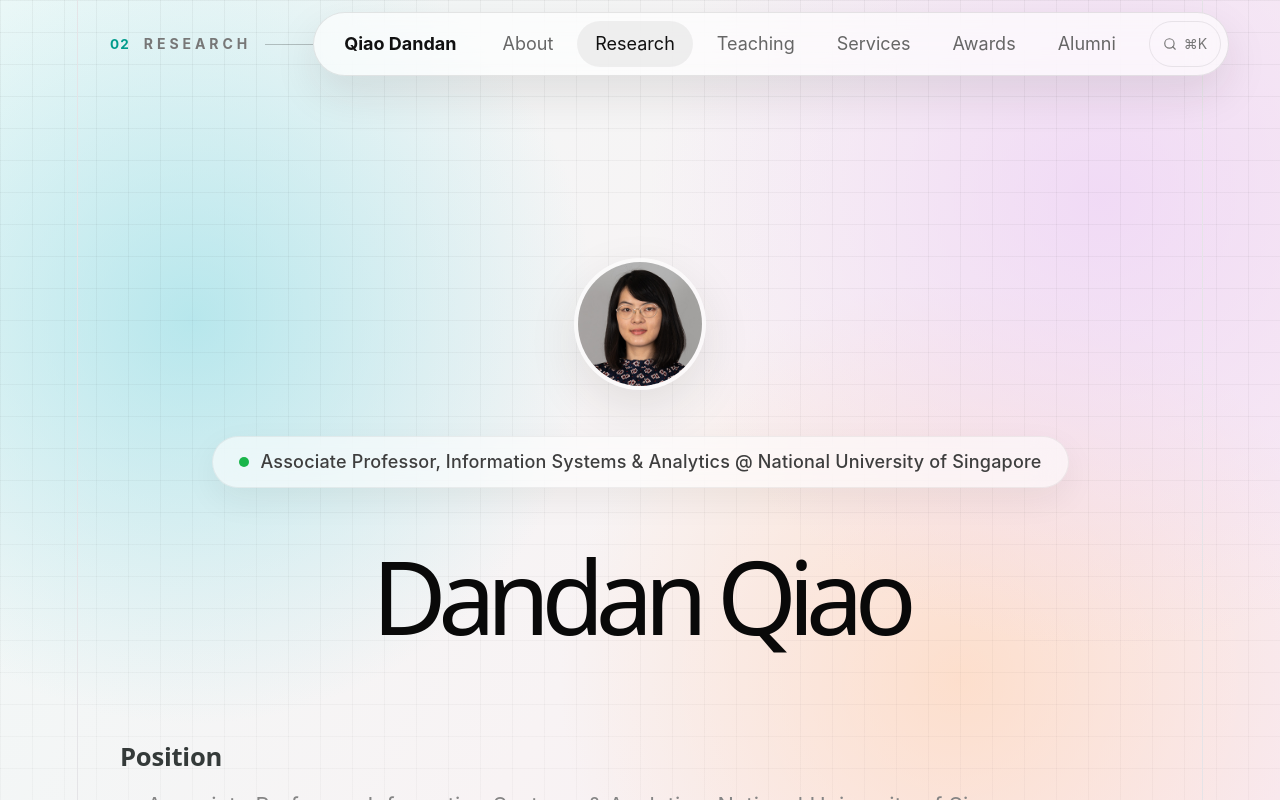
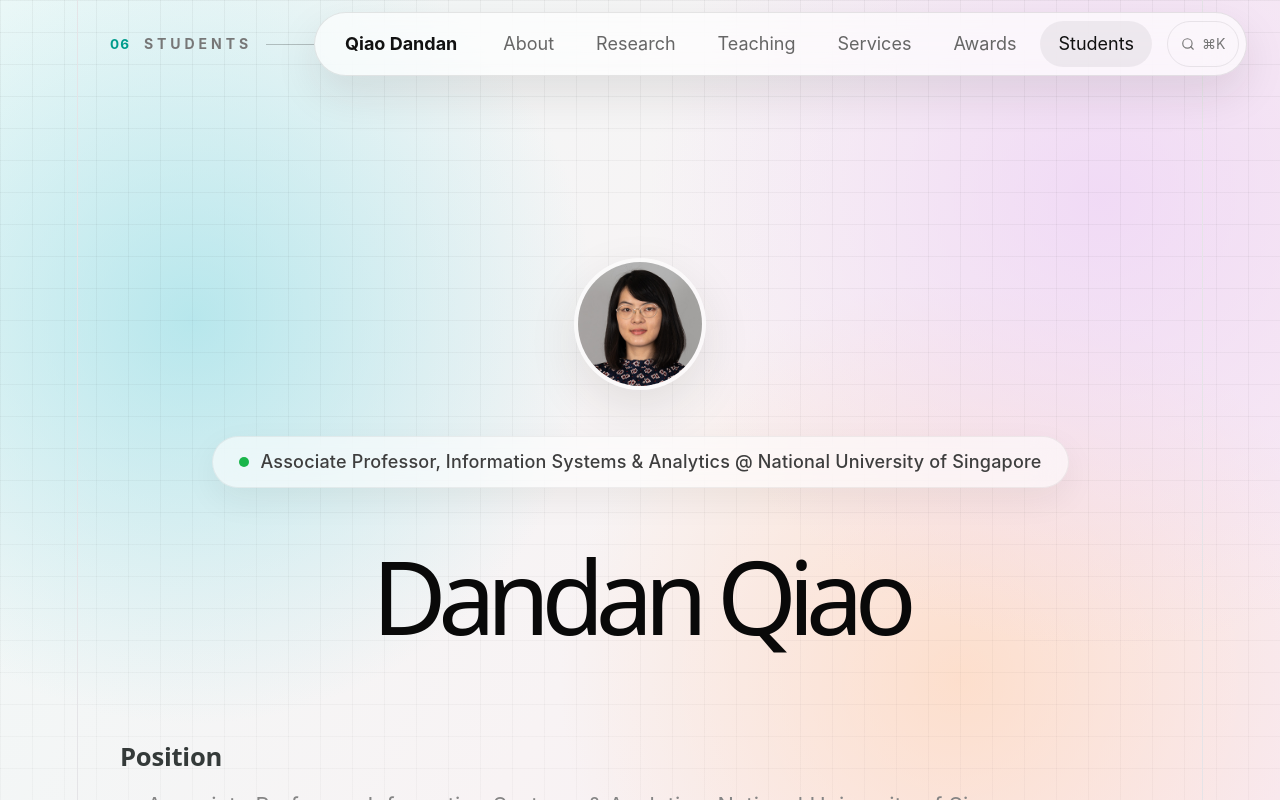
Before and after one commit to LeeZeHao/professorqiaodandanwebsite, a React (Vite) app: page / in a window 1280 px wide. Shown: the top 800 px of the page. Built offline with nearby package versions, Linux system fonts and the light colour scheme.

Commit message:
Add students info to student tab

```diff
--- a/src/App.tsx
+++ b/src/App.tsx
@@ -6,7 +6,7 @@ import { ResearchSection } from "./components/ResearchSection";
 import { TeachingSection } from "./components/TeachingSection";
 import { ServicesSection } from "./components/ServicesSection";
 import { AwardsSection } from "./components/AwardsSection";
-import { AlumniSection } from "./components/AlumniSection";
+import { StudentsSection } from "./components/StudentsSection";
 import { navItems, type SectionId } from "./data/siteData";
 import "./styles/global.css";
 
@@ -22,7 +22,7 @@ export default function App() {
     teaching: null,
     services: null,
     awards: null,
-    alumni: null,
+    students: null,
   });
 
   function scrollToSection(id: SectionId) {
@@ -65,6 +65,14 @@ export default function App() {
   useEffect(() => {
     function updateActiveSection() {
       const triggerY = window.innerHeight * 0.35;
+      const pageBottom = window.scrollY + window.innerHeight;
+      const isAtPageBottom =
+        pageBottom >= document.documentElement.scrollHeight - 4;
+
+      if (isAtPageBottom) {
+        setActiveSection(navItems[navItems.length - 1].id);
+        return;
+      }
 
       let currentSection: SectionId = "about";
 
@@ -142,9 +150,9 @@ export default function App() {
           }}
         />
 
-        <AlumniSection
+        <StudentsSection
           ref={(el) => {
-            sectionRefs.current.alumni = el;
+            sectionRefs.current.students = el;
           }}
         />
       </main>
--- a/src/components/AlumniSection.tsx
+++ /dev/null
@@ -1,86 +0,0 @@
-import { Search } from "lucide-react";
-import { forwardRef, useMemo, useState } from "react";
-
-type AlumniItem = {
-  name: string;
-  description: string;
-};
-
-const alumniItems: AlumniItem[] = [
-  // Add alumni here. Example:
-  // {
-  //   name: "Student Name",
-  //   description: "Former PhD Student, Information Systems\nCurrent: Organization",
-  // },
-  {
-    name: "Dr. John Doe",
-    description: "Former Research Fellow, Computer Science\nCurrent: Anthropic"
-  },
-  {
-    name: "Dr. Jane Doe",
-    description: "Former PhD Student, Computer Science\nCurrent: National University of Singapore"
-  },
-  {
-    name: "Dr. Joe Smith",
-    description: "Former Research Fellow, Computer Science\nCurrent: Robotics Startup"
-  },
-  {
-    name: "Dr. Frank White",
-    description: "Former Research Fellow, Computer Science\nCurrent: Huawei"
-  }
-];
-
-export const AlumniSection = forwardRef<HTMLElement>(function AlumniSection(_, ref) {
-  const [searchQuery, setSearchQuery] = useState("");
-  const normalizedQuery = searchQuery.trim().toLocaleLowerCase();
-
-  const filteredAlumni = useMemo(() => {
-    if (!normalizedQuery) return alumniItems;
-
-    return alumniItems.filter(({ name, description }) =>
-      `${name} ${description}`.toLocaleLowerCase().includes(normalizedQuery),
-    );
-  }, [normalizedQuery]);
-
-  return (
-    <section id="alumni" ref={ref} className="alumni-section">
-      <div className="section-kicker">
-        <span>06</span>
-        <p>Alumni</p>
-        <div />
-      </div>
-
-      <h2 className="publication-heading alumni-heading">Alumni</h2>
-
-      <div className="alumni-content">
-        <label className="alumni-search">
-          <Search size={18} aria-hidden="true" />
-          <span className="sr-only">Search alumni by name or description</span>
-          <input
-            type="search"
-            value={searchQuery}
-            onChange={(event) => setSearchQuery(event.target.value)}
-            placeholder="Search name or description..."
-          />
-        </label>
-
-        <div className="alumni-grid" aria-live="polite">
-          {filteredAlumni.map((alumnus) => (
-            <article className="alumni-card" key={`${alumnus.name}-${alumnus.description}`}>
-              <h2>{alumnus.name}</h2>
-              <p>{alumnus.description}</p>
-            </article>
-          ))}
-
-          {filteredAlumni.length === 0 && (
-            <p className="alumni-empty">
-              {normalizedQuery
-                ? `No alumni match “${searchQuery.trim()}”.`
-                : "Alumni information will be added soon."}
-            </p>
-          )}
-        </div>
-      </div>
-    </section>
-  );
-});
--- /dev/null
+++ b/src/components/StudentsSection.tsx
@@ -0,0 +1,160 @@
+import { Search } from "lucide-react";
+import { forwardRef, useMemo, useState } from "react";
+
+type StudentStatus = "Alumni" | "Current";
+
+type StudentItem = {
+  name: string;
+  description: string;
+  status: StudentStatus;
+};
+
+const studentItems: StudentItem[] = [
+  // Add students here. Use status: "Current" or status: "Alumni".
+  {
+    name: "Ying Lu",
+    description: "Former: Teaching Assistant\nCurrent: Assistant Professor, IE University, Spain",
+    status: "Alumni",
+  },
+  {
+    name: "Haoyu Yuan",
+    description: "Former: Visiting Scholar\nCurrent: Assistant Professor, Shanghai University of Finance and Economics",
+    status: "Alumni",
+  },
+  {
+    name: "Dinghao Xi",
+    description: "Former: Visiting Scholar, Information Systems and Analytics\nCurrent: Assistant Professor, Shanghai University of Finance and Economics",
+    status: "Alumni",
+  },
+  {
+    name: "Yiming Liu",
+    description: "PhD, NUS",
+    status: "Alumni",
+  },
+  {
+    name: "Jingyuan Deng",
+    description: "PhD, NUS",
+    status: "Alumni",
+  },
+  {
+    name: "Duofeng Xu",
+    description: "PhD, NUS",
+    status: "Alumni",
+  },
+  {
+    name: "Wei Zhang",
+    description: "PhD, NUS",
+    status: "Alumni",
+  },
+  {
+    name: "Dingyu Shi",
+    description: "PhD Student\nResearch Interest: Digital Marketing, Econometrics",
+    status: "Current",
+  },
+  {
+    name: "Yingfei Shi",
+    description: "PhD Student\nResearch Interest: Recommendation, Computational Social Science",
+    status: "Current",
+  },
+  {
+    name: "Mingxuan Zheng",
+    description: "PhD Student\nResearch Interest: Explainable AI, Fintech, LLM",
+    status: "Current",
+  },
+];
+
+type StudentFilter = "all" | "alumni" | "current";
+
+const studentFilters: Array<{ label: string; value: StudentFilter }> = [
+  { label: "All", value: "all" },
+  { label: "Alumni", value: "alumni" },
+  { label: "Current", value: "current" },
+];
+
+export const StudentsSection = forwardRef<HTMLElement>(function StudentsSection(_, ref) {
+  const [activeFilter, setActiveFilter] = useState<StudentFilter>("all");
+  const [searchQuery, setSearchQuery] = useState("");
+  const normalizedQuery = searchQuery.trim().toLocaleLowerCase();
+
+  const filteredStudents = useMemo(() => {
+    const queryTerms = normalizedQuery.split(/\s+/).filter(Boolean);
+
+    return studentItems.filter(({ name, description, status }) => {
+      const matchesStatus =
+        activeFilter === "all" || status.toLocaleLowerCase() === activeFilter;
+      const searchableText = `${name} ${description}`.toLocaleLowerCase();
+      const matchesSearch = queryTerms.every((term) => searchableText.includes(term));
+
+      return matchesStatus && matchesSearch;
+    });
+  }, [activeFilter, normalizedQuery]);
+
+  return (
+    <section id="students" ref={ref} className="students-section">
+      <div className="section-kicker">
+        <span>06</span>
+        <p>Students</p>
+        <div />
+      </div>
+
+      <h2 className="publication-heading students-heading">Students</h2>
+
+      <div className="students-content">
+        <div className="student-controls">
+          <label className="student-search">
+            <Search size={18} aria-hidden="true" />
+            <span className="sr-only">Search students by name or description</span>
+            <input
+              type="search"
+              value={searchQuery}
+              onChange={(event) => setSearchQuery(event.target.value)}
+              placeholder="Search name or description..."
+            />
+          </label>
+
+          <div className="student-tabs" role="tablist" aria-label="Student status">
+            {studentFilters.map((filter) => (
+              <button
+                key={filter.value}
+                type="button"
+                role="tab"
+                aria-selected={activeFilter === filter.value}
+                className={activeFilter === filter.value ? "active" : ""}
+                onClick={() => setActiveFilter(filter.value)}
+              >
+                {filter.label}
+              </button>
+            ))}
+          </div>
+        </div>
+
+        <div className="students-grid" aria-live="polite">
+          {filteredStudents.map((student) => (
+            <article
+              className={`student-card${activeFilter === "all" ? " has-status-tag" : ""}`}
+              key={`${student.name}-${student.description}`}
+            >
+              {activeFilter === "all" && (
+                <span
+                  className={`student-status-tag student-status-${student.status.toLowerCase()}`}
+                >
+                  {student.status === "Current" ? "Student" : "Alumni"}
+                </span>
+              )}
+              <h2>{student.name}</h2>
+              <p>{student.description}</p>
+            </article>
+          ))}
+
+          {filteredStudents.length === 0 && (
+            <p className="students-empty">
+              {normalizedQuery
+                ? `No students match “${searchQuery.trim()}”.`
+                : `No ${activeFilter === "all" ? "" : `${activeFilter} `}students are available yet.`}
+            </p>
+          )}
+        </div>
+      </div>
+    </section>
+  );
+});
--- a/src/data/siteData.ts
+++ b/src/data/siteData.ts
@@ -4,7 +4,7 @@ export type SectionId =
   | "teaching"
   | "services"
   | "awards"
-  | "alumni";
+  | "students";
 
 export type SearchItem = {
   id: string;
@@ -23,7 +23,7 @@ export const navItems: { id: SectionId; label: string }[] = [
   { id: "teaching", label: "Teaching" },
   { id: "services", label: "Services" },
   { id: "awards", label: "Awards" },
-  { id: "alumni", label: "Alumni" },
+  { id: "students", label: "Students" },
 ];
 
 export const searchItems: SearchItem[] = [
@@ -335,14 +335,15 @@ export const searchItems: SearchItem[] = [
     color: "#00a8a8",
   },
   {
-    id: "alumni-main",
-    sectionId: "alumni",
-    group: "Alumni",
-    title: "Alumni",
-    subtitle: "Former students and research group members",
+    id: "students-main",
+    sectionId: "students",
+    group: "Students",
+    title: "Students",
+    subtitle: "Current students and alumni",
     keywords: [
       "alumni",
       "alumnus",
+      "current students",
       "former students",
       "past members",
       "students",
--- a/src/styles/global.css
+++ b/src/styles/global.css
@@ -1179,31 +1179,38 @@ a {
   padding-left: 0.25rem;
 }
 
-.alumni-section {
+.students-section {
   min-height: 70vh;
   padding: 56px 0 80px;
   scroll-margin-top: 120px;
   text-align: left;
 }
 
-.alumni-content {
+.students-content {
   width: min(1040px, calc(100vw - 72px));
   margin: 0 auto;
 }
 
-.alumni-heading {
+.students-heading {
   margin-left: 0;
   text-align: center;
 }
 
-.alumni-search {
-  width: min(520px, 100%);
+.student-controls {
+  display: grid;
+  grid-template-columns: minmax(260px, 1fr) auto;
+  gap: 18px;
+  align-items: stretch;
+  margin-bottom: 28px;
+}
+
+.student-search {
+  width: 100%;
   min-height: 52px;
   display: grid;
   grid-template-columns: 20px 1fr;
   align-items: center;
   gap: 12px;
-  margin-bottom: 28px;
   padding: 0 18px;
   border: 1px solid rgba(20, 20, 20, 0.12);
   border-radius: 14px;
@@ -1214,12 +1221,12 @@ a {
   transition: border-color 160ms ease, box-shadow 160ms ease;
 }
 
-.alumni-search:focus-within {
+.student-search:focus-within {
   border-color: rgba(217, 130, 0, 0.55);
   box-shadow: 0 0 0 3px rgba(217, 130, 0, 0.1);
 }
 
-.alumni-search input {
+.student-search input {
   width: 100%;
   border: 0;
   outline: 0;
@@ -1227,11 +1234,42 @@ a {
   background: transparent;
 }
 
-.alumni-search input::placeholder {
+.student-search input::placeholder {
   color: #777;
 }
 
-.alumni-grid {
+.student-tabs {
+  display: flex;
+  gap: 8px;
+}
+
+.student-tabs button {
+  min-width: 104px;
+  padding: 0 20px;
+  border: 1px solid rgba(20, 20, 20, 0.12);
+  border-radius: 14px;
+  color: #4d4d4d;
+  background: rgba(255, 255, 255, 0.48);
+  transition: color 160ms ease, background 160ms ease, transform 160ms ease;
+}
+
+.student-tabs button:hover {
+  transform: translateY(-1px);
+  background: rgba(255, 255, 255, 0.72);
+}
+
+.student-tabs button.active {
+  color: #fff;
+  border-color: #151a2a;
+  background: #151a2a;
+}
+
+.student-tabs button:focus-visible {
+  outline: 3px solid rgba(217, 130, 0, 0.22);
+  outline-offset: 2px;
+}
+
+.students-grid {
   display: grid;
   grid-template-columns: repeat(3, minmax(0, 1fr));
   column-gap: 28px;
@@ -1244,13 +1282,44 @@ a {
   backdrop-filter: blur(18px);
 }
 
-.alumni-card {
+.student-card {
+  position: relative;
   min-width: 0;
   padding: 18px 0;
   border-bottom: 1px solid rgba(20, 20, 20, 0.08);
 }
 
-.alumni-card h2 {
+.student-card.has-status-tag {
+  padding-top: 46px;
+}
+
+.student-status-tag {
+  position: absolute;
+  top: 14px;
+  left: 0;
+  padding: 4px 9px;
+  border: 1px solid;
+  border-radius: 7px;
+  font-size: 0.67rem;
+  line-height: 1;
+  font-weight: 750;
+  letter-spacing: 0.06em;
+  text-transform: uppercase;
+}
+
+.student-status-alumni {
+  color: #5f35c9;
+  border-color: rgba(95, 53, 201, 0.24);
+  background: rgba(124, 77, 255, 0.1);
+}
+
+.student-status-current {
+  color: #087f78;
+  border-color: rgba(8, 127, 120, 0.24);
+  background: rgba(8, 155, 145, 0.1);
+}
+
+.student-card h2 {
   margin: 0 0 5px;
   color: #20242d;
   font-size: 0.96rem;
@@ -1258,7 +1327,7 @@ a {
   font-weight: 750;
 }
 
-.alumni-card p {
+.student-card p {
   margin: 0;
   color: #59616f;
   font-size: 0.88rem;
@@ -1266,7 +1335,7 @@ a {
   white-space: pre-line;
 }
 
-.alumni-empty {
+.students-empty {
   grid-column: 1 / -1;
   margin: 0;
   padding: 42px 20px;
@@ -1275,17 +1344,39 @@ a {
 }
 
 @media (max-width: 900px) {
-  .alumni-grid {
+  .student-controls {
+    grid-template-columns: 1fr;
+  }
+
+  .student-tabs {
+    flex-wrap: wrap;
+  }
+
+  .students-grid {
     grid-template-columns: repeat(2, minmax(0, 1fr));
   }
 }
 
 @media (max-width: 620px) {
-  .alumni-content {
+  .students-content {
     width: 100%;
   }
 
-  .alumni-grid {
+  .student-tabs {
+    flex-wrap: nowrap;
+    overflow-x: auto;
+    padding-bottom: 5px;
+    scrollbar-width: thin;
+  }
+
+  .student-tabs button {
+    min-width: max-content;
+    min-height: 46px;
+    flex: 1 0 auto;
+    padding-inline: 16px;
+  }
+
+  .students-grid {
     grid-template-columns: 1fr;
     padding-inline: 20px;
     border-radius: 20px;
@@ -1408,7 +1499,7 @@ a {
   }
 
   .publication-search,
-  .alumni-search {
+  .student-search {
     min-height: 48px;
     padding-inline: 14px;
   }
@@ -1437,7 +1528,7 @@ a {
 
   .services-section,
   .awards-section,
-  .alumni-section {
+  .students-section {
     padding-top: 48px;
   }
 
@@ -1459,17 +1550,25 @@ a {
     overflow-wrap: anywhere;
   }
 
-  .alumni-heading {
+  .students-heading {
     margin-bottom: 24px;
   }
 
-  .alumni-search {
+  .student-search {
     width: 100%;
+  }
+
+  .student-controls {
+    gap: 14px;
     margin-bottom: 20px;
   }
 
-  .alumni-card {
+  .student-card {
     padding-block: 16px;
+  }
+
+  .student-card.has-status-tag {
+    padding-top: 44px;
   }
 
   .search-backdrop {
```
Also changed, not shown: 1 other file (tests, documents, lock files or other folders).
